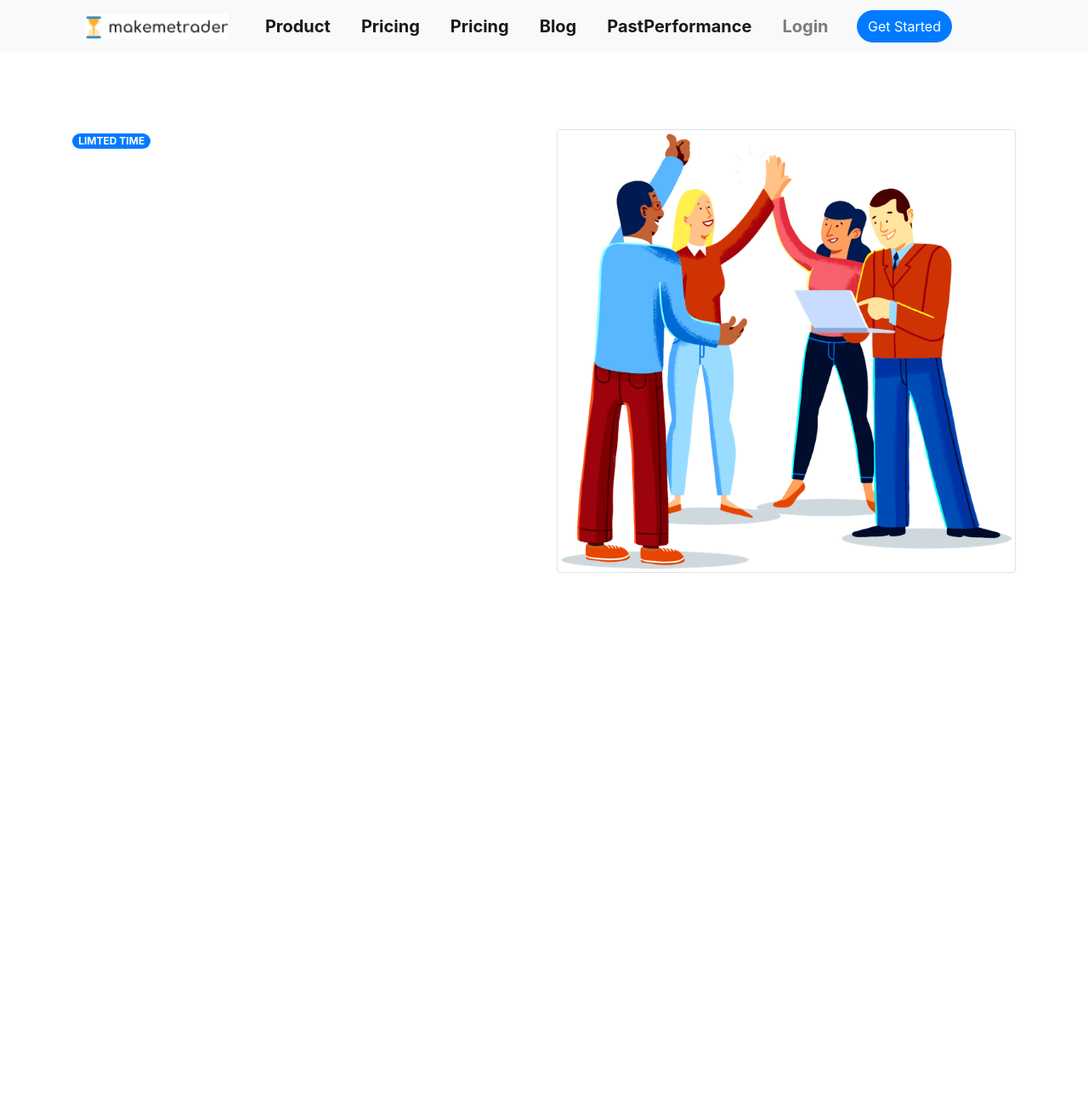
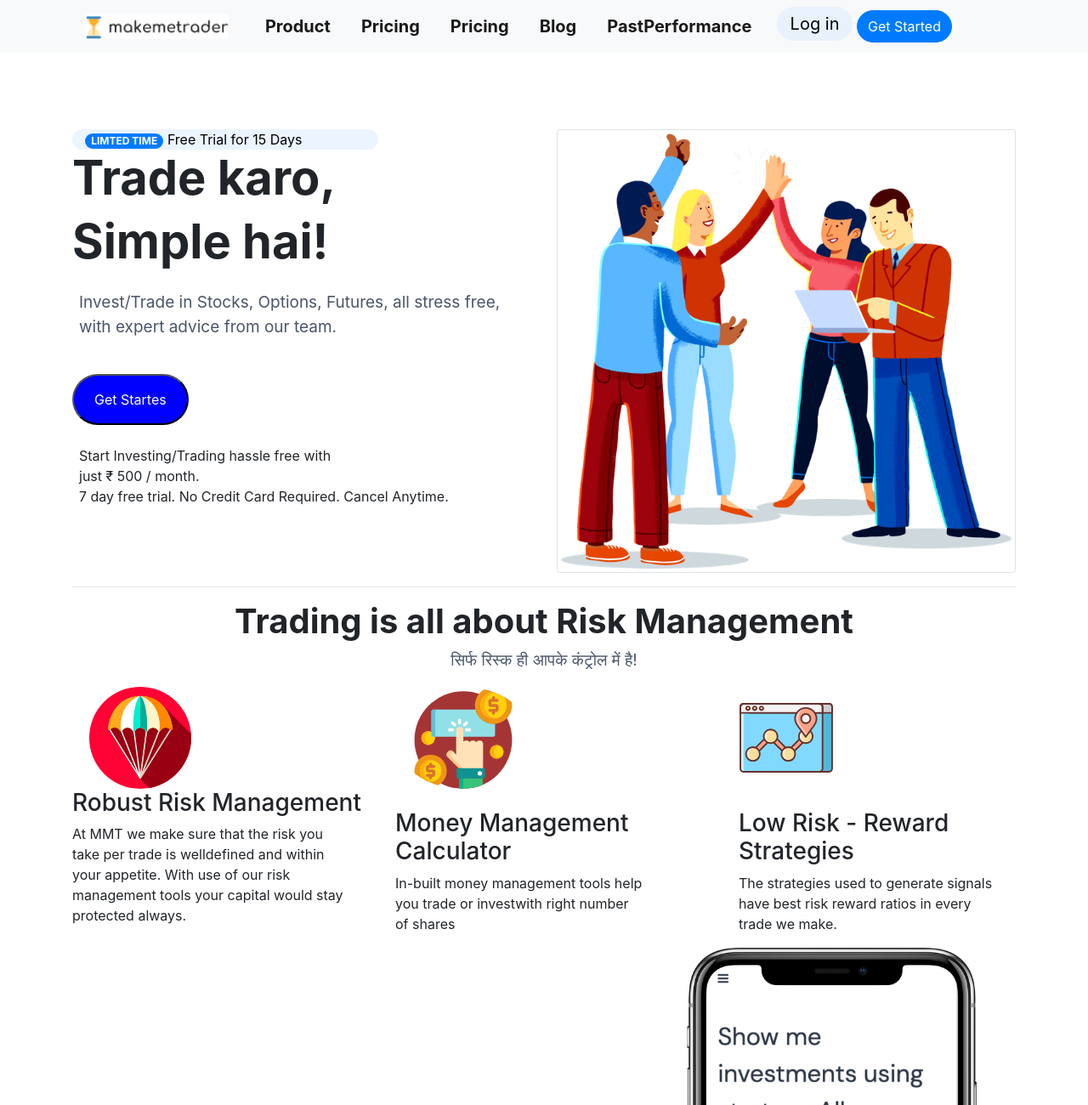
Before and after one commit to komalahire/makemetrader-website, a plain HTML site: page index.html in a window 1280 px wide. Shown: the top 1300 px of the page at 85% size. Before the commit the page ends 800 px from the top, so only its background shows below. Drawn offline with nearby package versions, Linux system fonts and the light colour scheme.

Commit message:
adding some extra features

```diff
--- a/index.css
+++ b/index.css
@@ -1,36 +1,67 @@
 .img_logo{
     height: 30px;
 }
-
-
-
- .nav-link{
+.nav-link{
     margin-left: 20px;
     font-size: 20px;
 
 }
-
-
-
 .text-right .btn_color{
     border-radius: 40px;
     margin-right: 90px;
 }
-
-
+.color_text{
+    color: black;
+}
 .nav_log{
     margin-right:30px;
 
 }
-
 .content_midal{
 background-color: black;
 }
 
 .text-eriya{
     margin-top: 90px;
+}
 
+
+.color_text{
+    background-color:#cfe3ff66;
+    border-radius: 60px;
 }
+
+/* .underlineText{
+display: inline;
+border-width: 60px;
+background-color: #e2e8f0;
+position: relative;
+
+} */
+.text-gray-700{
+    color: #4a5568;
+    font-size: 19px;
+}
+
+.bg-blue-500{
+    border-radius: 50px;
+    background-color: blue;
+    text-anchor :white;
+    margin-top: 25px;
+}
+
+.ext-gray-600{
+    color:#718096;
+    font-size: 19px;
+}
+
+.hr {
+    width:90%;
+    background-color: beige;
+}
+
+
+
 
  /* .navbar-nav {
     margin-right:80px;
@@ -41,3 +72,9 @@ background-color: black;
         display:none;
     }
 }  */
+
+@media(max-width:775px){
+.text-right{
+    display:none;
+}
+}
--- a/index.html
+++ b/index.html
@@ -1,6 +1,5 @@
 <!DOCTYPE html>
 <html lang="en">
-
 <head>
     <meta charset="UTF-8">
     <meta name="viewport" content="width=device-width, initial-scale=1.0">
@@ -29,16 +28,18 @@
                     <a class="nav-item nav-link active" href="#">Pricing</a>
                     <a class="nav-item nav-link active" href="#"> Blog</a>
                     <a class="nav-item nav-link active" href="#"> PastPerformance</a>
-                    <ul class="nav navbar-nav">
-                        <li class="nav-item nav_log">
-                            <a class="nav-link" href="#">Login</a>
-                        </li>
-                    </ul>
+                    <!-- <div class="desktop-hide"> -->
+                    <!-- <div class="text-right">
+                        <a class="nav-link color_text" href="#" style="display:inline;"> Log in</a>
+                        <button type="button" class="btn btn-primary btn_color">Get Started</button></div> -->
+                    <!-- </div> -->
                 </div>
             </div>
             <div class="row">
                 <div class="col-xs">
                     <div class="text-right">
+                        <!-- <div class="mobile-hide"></div> -->
+                        <a class="nav-link color_text" href="#" style="display:inline;"> Log in</a>
                         <button type="button" class="btn btn-primary btn_color">Get Started</button>
                     </div>
                 </div>
@@ -50,15 +51,84 @@
         <div class="container">
             <div class="row">
                 <div class="col-lg-6">
-                    <span class="badge badge-pill badge-primary">LIMTED TIME</span>
+                    <div class="col-sm-8 color_text"><span class="badge badge-pill badge-primary">LIMTED TIME</span>
+                        Free Trial for 15 Days</div>
+                    <div class="h-48 md:h-32">
+                        <h1 class="display-4 font-weight-bold">Trade karo,</h1>
+                        <h1 class="display-4 font-weight-bold">Simple hai!</h1>
+                        <!-- <span class="underlineText"style border-width:40;border-style:solid></span> -->
+
+                    </div>
+                    <p class="text-gray-700 font-sans ml-2 mt-4 text-norma">Invest/Trade in Stocks, Options, Futures,
+                        all stress free, with expert advice from our team.</p>
+                    <button class="bg-blue-500 text-white py-3 px-4"> Get Startes</button>
+                    <p class="text-gray-600 font-sans mt-4 text-sm ml-2">Start Investing/Trading hassle free with <br>
+                        just ₹ 500 / month.<br>7 day free trial. No Credit Card Required. Cancel Anytime.
+                    </p>
                 </div>
-
                 <div class="col-lg-6 ">
                     <img src="mmt.png" class="img-thumbnail">
+
+                </div>
+            </div>
+            <hr>
+        </div>
+    </div>
+    <div class="flxt-col">
+        <div class="container">
+            <h1 class="text-4xl text-gray-100  text-center font-weight-bold">Trading is all about Risk Management</h1>
+            <p class="text-gray-700 text-normal font-sans text-center ">सिर्फ रिस्क ही आपके कंट्रोल में है!</p>
+        </div>
+    </div>
+
+    <div class="container">
+        <div class="row">
+            <div class="col-6 col-md-4">
+                <div>
+                    <img src="riskfree.svg" class="rounded-circle" alt="Cinque Terre" width="160" height="120">
+                </div>
+                <div class="text-left">
+                    <h3 class="font-bold md:text">Robust Risk Management</h3>
+                    <p class="mt-2 md:text-normal">At MMT we make sure that the risk you<br> take per trade is
+                        welldefined and within <br>your appetite. With use of our risk<br> management tools your capital
+                        would stay protected always.</p>
+                </div>
+            </div>
+            <div class="col-6 col-md-4 ">
+                <div>
+                    <img src="easy.svg" class="rounded-circle" alt="Cinque Terre" width="160" height="120">
+                </div>
+                <div class="items-center md:flex mt-4">
+                    <h3 class="font-bold md:text ">Money Management Calculator</h3>
+                    <p class="mt-2 font-sans md:text-normal">In-built money management tools help <br>you trade or
+                        investwith right number<br> of shares</p>
+                </div>
+            </div>
+            <div class="col-6 col-md-4">
+                <div>
+                    <img src="tracking.svg" class="rounded-circle" alt="Cinque Terre" width="160" height="120">
+                </div>
+                <div class="items-center md:flex mt-4">
+                    <div class="mx-4 text-left">
+                        <h3 class="font-bold text-1xl md:text-2xl">Low Risk - Reward Strategies</h3>
+                        <p class="mt-2 font-sans md:text-normal">The strategies used to generate signals have best risk
+                            reward ratios in every trade we make. </p>
+                    </div>
                 </div>
             </div>
         </div>
     </div>
+    <div class="container">
+        <div class="row">
+            <div class="col-6"></div>
+            <div class="col-6">
+                    <img src="mobaile.png" class="rounded float-right" style="height: 700px;">
+            </div>
+        </div>
+    </div>
+
+
+
 
     <script src="https://code.jquery.com/jquery-3.2.1.slim.min.js"
         integrity="sha384-KJ3o2DKtIkvYIK3UENzmM7KCkRr/rE9/Qpg6aAZGJwFDMVNA/GpGFF93hXpG5KkN"
```
